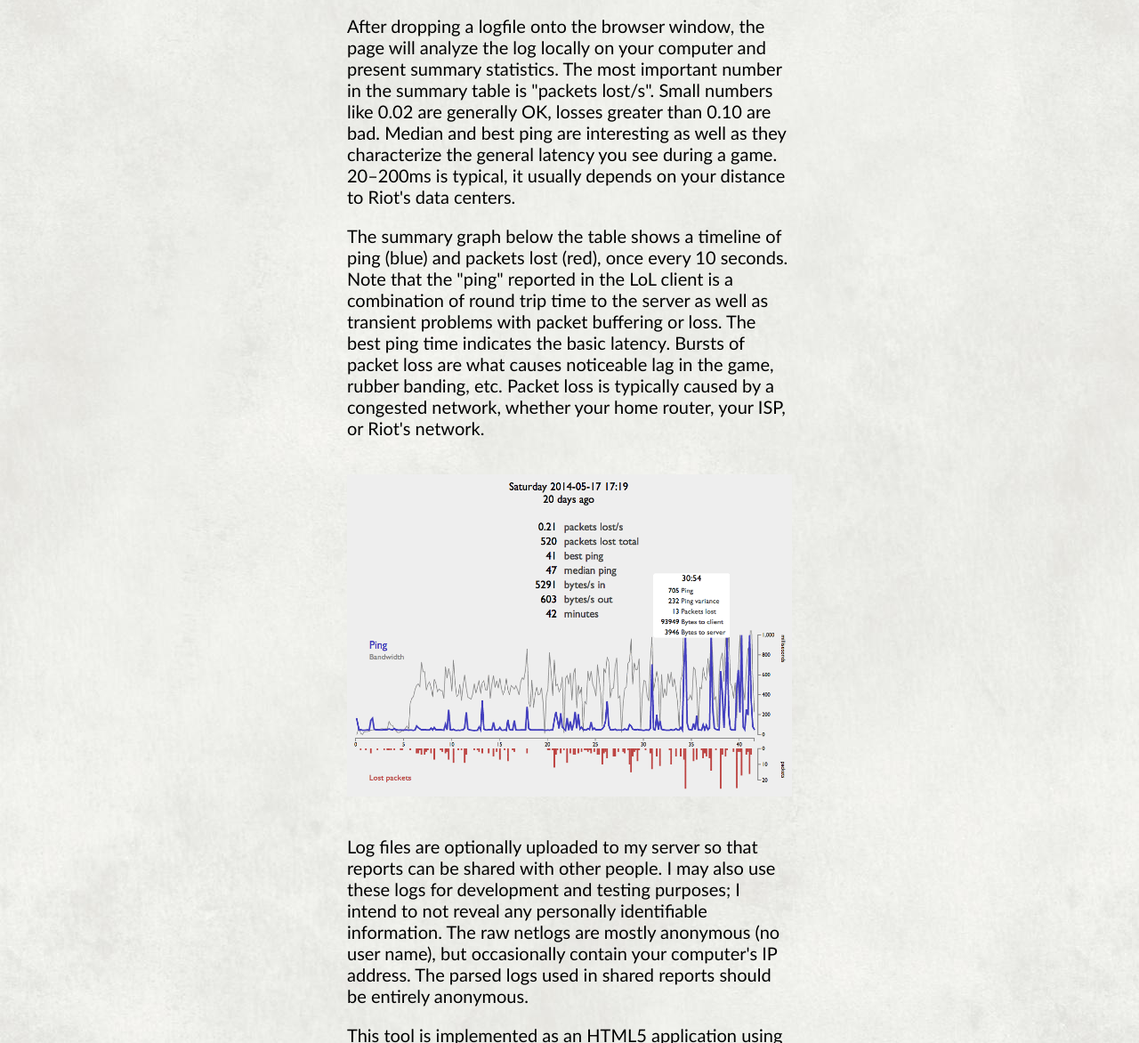
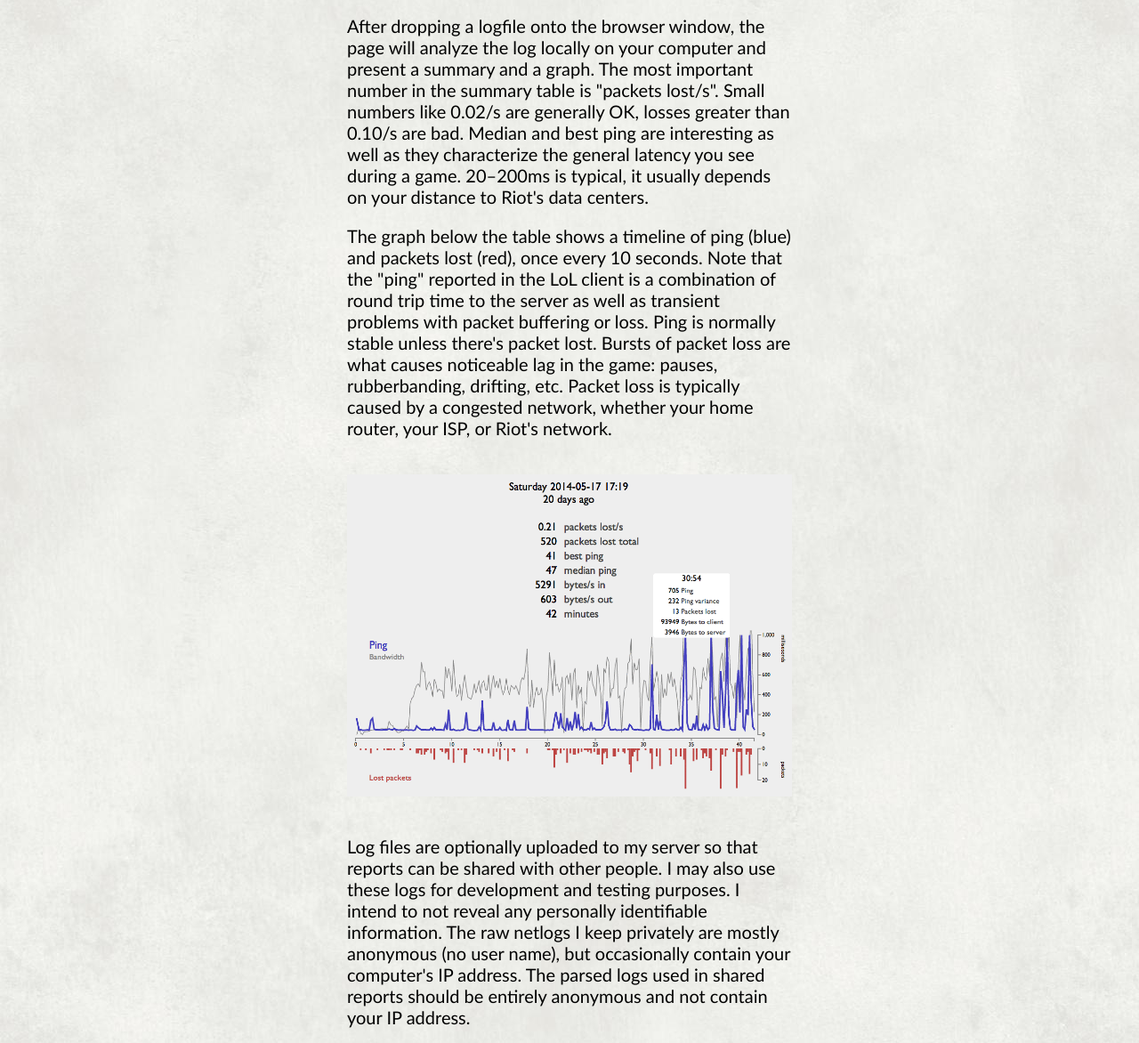
Before and after one commit to tomayac/lol-netlog, a plain HTML site: page webapp/about.html in a window 1280 px wide. Shown: the part 201-1373 px from the top of the page at 89% size. Drawn offline with Linux system fonts and the light colour scheme.

Commit message:
minor copy edits

```diff
--- a/webapp/about.html
+++ b/webapp/about.html
@@ -25,20 +25,21 @@ the game.
 
 <p>
 After dropping a logfile onto the browser window, the page will analyze the log
-locally on your computer and present summary statistics. The most important number
-in the summary table is "packets lost/s". Small numbers like 0.02 are generally OK,
-losses greater than 0.10 are bad. Median and best ping are interesting as well as
+locally on your computer and present a summary and a graph. The most important number
+in the summary table is "packets lost/s". Small numbers like 0.02/s are generally OK,
+losses greater than 0.10/s are bad. Median and best ping are interesting as well as
 they characterize the general latency you see during a game. 20–200ms is typical, it
 usually depends on your distance to Riot's data centers.
 </p>
 
-<p>The summary graph below the table shows a timeline of ping
+<p>The graph below the table shows a timeline of ping
 (blue) and packets lost (red), once every 10 seconds.
 Note that the "ping" reported in the LoL client is a
 combination of round trip time to the server as well as
-transient problems with packet buffering or loss. The best ping time indicates the
-basic latency. Bursts of packet loss are what causes noticeable lag in the game,
-rubber banding, etc. Packet loss is typically caused by a congested network,
+transient problems with packet buffering or loss. Ping is normally stable
+unless there's packet lost.
+Bursts of packet loss are what causes noticeable lag in the game: pauses,
+rubberbanding, drifting, etc. Packet loss is typically caused by a congested network,
 whether your home router, your ISP, or Riot's network.
 </p>
 
@@ -46,11 +47,12 @@ whether your home router, your ISP, or Riot's network.
 
 <p>
 Log files are optionally uploaded to my server so that reports can be shared with
-other people. I may also use these logs for development and testing purposes; I
+other people. I may also use these logs for development and testing purposes. I
 intend to not reveal any personally identifiable information.
-The raw netlogs are mostly anonymous (no user name), but occasionally contain
-your computer's IP address.
-The parsed logs used in shared reports should be entirely anonymous.
+The raw netlogs I keep privately are mostly anonymous (no user name),
+but occasionally contain your computer's IP address.
+The parsed logs used in shared reports should be entirely anonymous and not
+contain your IP address.
 </p>
 
 <p>
@@ -64,7 +66,7 @@ in IE 10. No attempt has been made to make this tool useful on mobile devices.</
 <p>
 I was inspired by <a href="http://www.lolparse.com/">lolparse.com</a>,
 an excellent browser tool for parsing R3d logs to show you gameplay statistics
-like most played champions. It's an excellent site, try it!
+like most played champions. It's a great site, try it!
 </p>
 
 <h3 class="attribution" style="padding-top: 100px;">
```
Also changed, not shown: webapp/netlog.html (+6 -7 lines).
